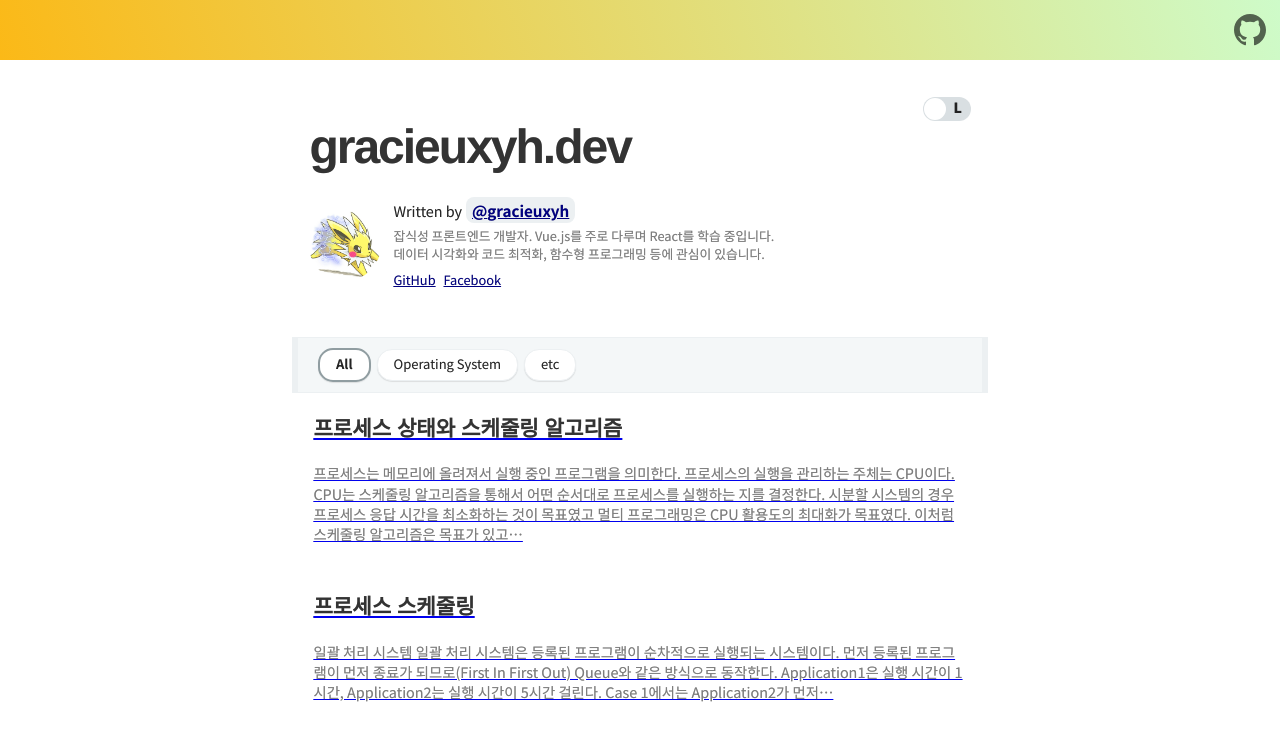
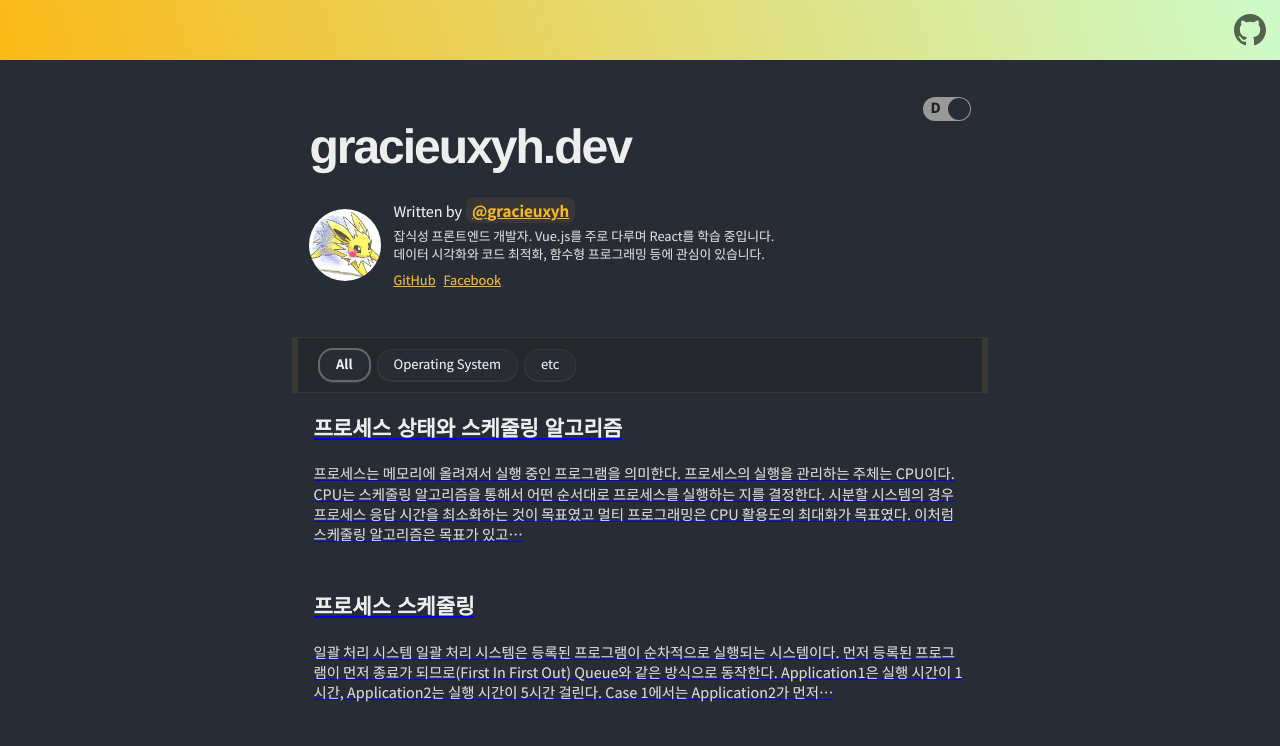
Before and after one commit to gracieuxyh/gracieuxyh.dev, a Gatsby site: page / in a window 1280 px wide. Shown: the top 746 px of the page. Built offline with nearby package versions, Linux system fonts and the light colour scheme; Gatsby itself is replaced by a stand-in of ours; some packages are replaced by stand-ins of ours; what typography-theme-github would draw is missing.

Commit message:
change default theme

```diff
--- a/src/components/theme-switch/index.jsx
+++ b/src/components/theme-switch/index.jsx
@@ -36,7 +36,7 @@ export const ThemeSwitch = () => {
   }
 
   useEffect(() => {
-    const checked = Dom.hasClassOfBody(THEME.DARK)
+    const checked = !Dom.hasClassOfBody(THEME.DARK)
 
     handleChange(checked)
   }, [])
```
